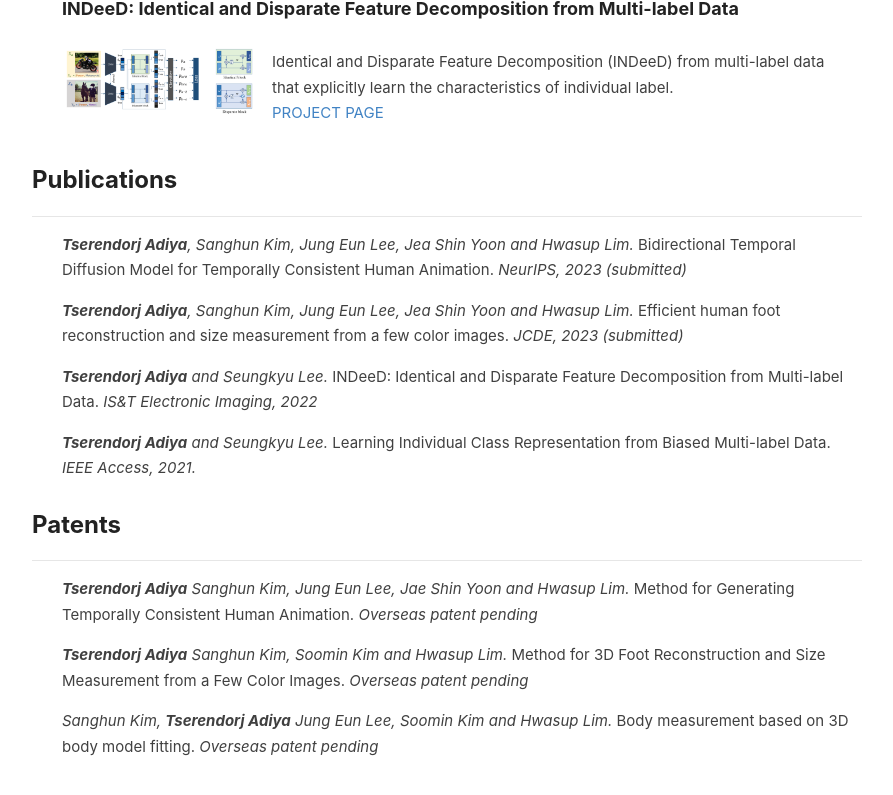
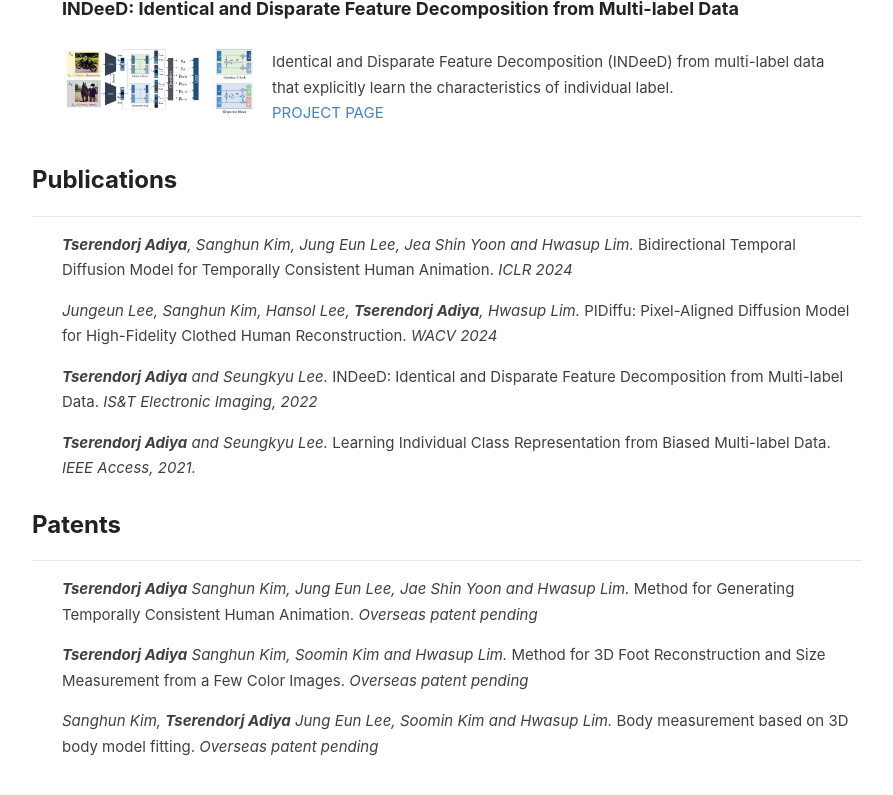
Before and after one commit to typest/Test, a Jekyll site: the page built from index.html, in a window 1280 px wide and 900 px high, scrolled down 2039 px. Shown: the top 795 px of the window, without its empty margins (193-1086 px from the left). Built offline with Jekyll 4.4.1, drawn with Linux system fonts in a browser that asks for light colours; the list of posts is cut into pages by our own code.

Commit message:
Update index.html

```diff
--- a/index.html
+++ b/index.html
@@ -92,8 +92,8 @@ layout: default
       <h2>Publications</h2>
       <hr>
       <div style="padding-left: 30px;">
-        <p><i><b>Tserendorj Adiya</b>, Sanghun Kim, Jung Eun Lee, Jea Shin Yoon and Hwasup Lim.</i> Bidirectional Temporal Diffusion Model for Temporally Consistent Human Animation. <i>NeurIPS, 2023 (submitted)</i></p>
-        <p><i><b>Tserendorj Adiya</b>, Sanghun Kim, Jung Eun Lee, Jea Shin Yoon and Hwasup Lim.</i> Efficient human foot reconstruction and size measurement from a few color images. <i>JCDE, 2023 (submitted)</i></p>
+        <p><i><b>Tserendorj Adiya</b>, Sanghun Kim, Jung Eun Lee, Jea Shin Yoon and Hwasup Lim.</i> Bidirectional Temporal Diffusion Model for Temporally Consistent Human Animation. <i>ICLR 2024</i></p>
+        <p><i>Jungeun Lee, Sanghun Kim, Hansol Lee, <b>Tserendorj Adiya</b>, Hwasup Lim.</i> PIDiffu: Pixel-Aligned Diffusion Model for High-Fidelity Clothed Human Reconstruction. <i>WACV 2024</i></p>
         <p><i><b>Tserendorj Adiya</b> and Seungkyu Lee.</i> INDeeD: Identical and Disparate Feature Decomposition from Multi-label Data. <i>IS&T Electronic Imaging, 2022</i></p>
         <p><i><b>Tserendorj Adiya</b> and Seungkyu Lee.</i> Learning Individual Class Representation from Biased Multi-label Data. <i>IEEE Access, 2021.</i></p>
       </div>
```
